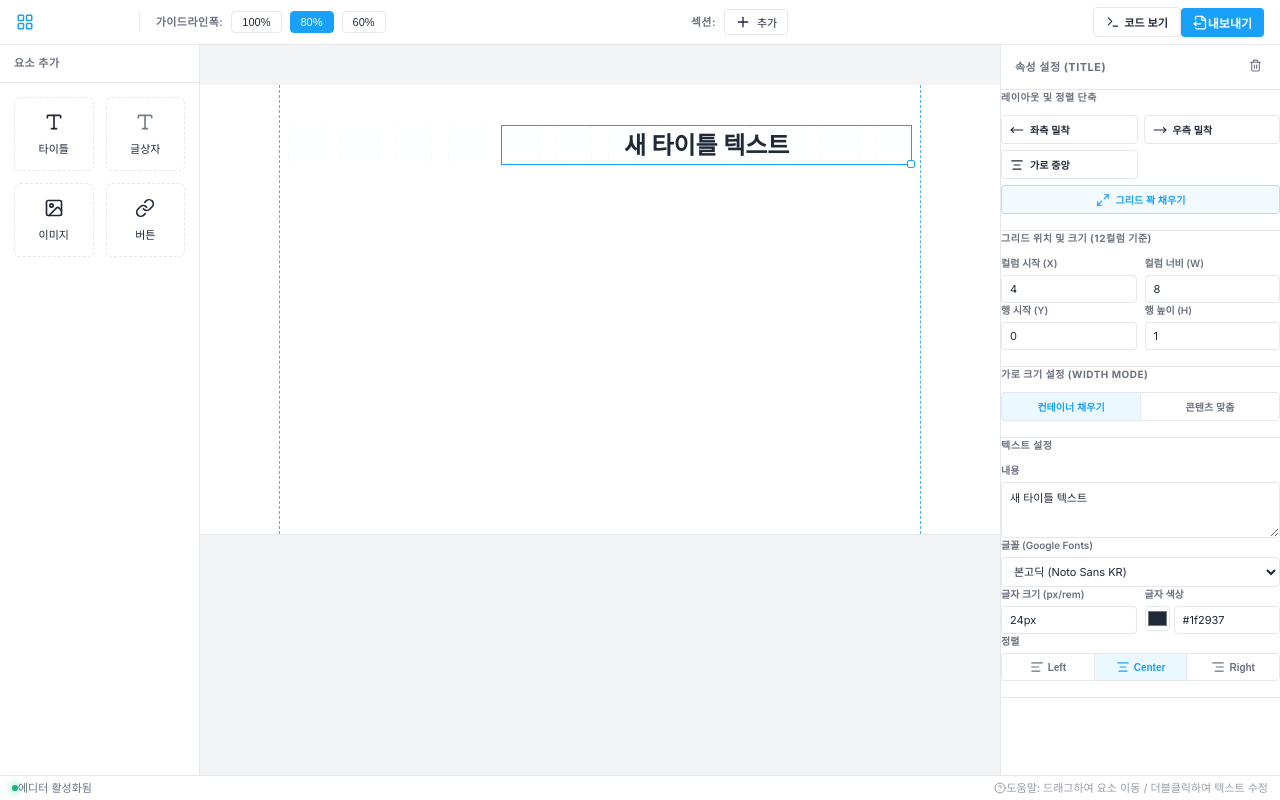
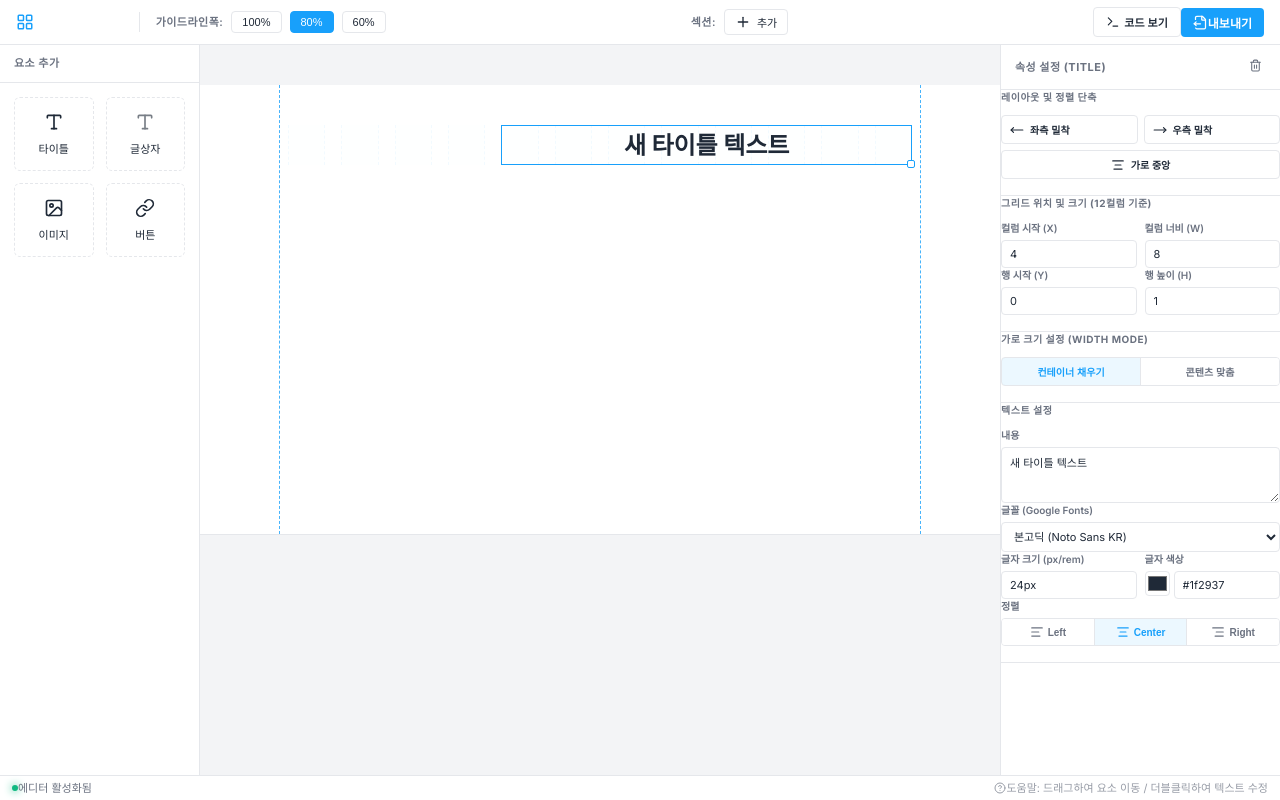
Before and after one commit to yoonzda/grid, a React (Vite) app: page / in a window 1280 px wide. Both pictures are taken after a click on the button "타이틀". Built offline with nearby package versions, Linux system fonts and the light colour scheme.

Commit message:
디자인: 중복 및 불일치 정렬 버튼 통합 (컨테이너 채우기로 12컬럼과 stretch를 원클릭 통합 처리)

```diff
--- a/src/components/SidebarProperty.tsx
+++ b/src/components/SidebarProperty.tsx
@@ -2,7 +2,7 @@ import React from 'react';
 import { Section, EditorElement } from '../types';
 import { SUPPORTED_FONTS } from '../utils/fontManager';
 import { ICON_TEMPLATES } from '../utils/iconTemplates';
-import { AlignLeft, AlignCenter, AlignRight, Maximize2, MoveLeft, MoveRight, HelpCircle, Trash2 } from 'lucide-react';
+import { AlignLeft, AlignCenter, AlignRight, MoveLeft, MoveRight, HelpCircle, Trash2 } from 'lucide-react';
 
 interface SidebarPropertyProps {
   activeElement: { sectionId: string; elementId: string } | null;
@@ -86,11 +86,6 @@ export const SidebarProperty: React.FC<SidebarPropertyProps> = ({
     const centerCol = Math.round((12 - element.gridW) / 2);
     updateElement({ gridX: Math.max(0, centerCol) });
   };
-
-  const fillGuidelineWidth = () => {
-    updateElement({ gridX: 0, gridW: 12 });
-  };
-
   return (
     <div className="properties-panel flex flex-col h-full">
       <div className="panel-header flex items-center justify-between">
@@ -114,13 +109,9 @@ export const SidebarProperty: React.FC<SidebarPropertyProps> = ({
               <MoveRight size={14} />
               <span>우측 밀착</span>
             </button>
-            <button className="shortcut-btn" onClick={alignToCenter} title="가이드 중앙 정렬">
+            <button className="shortcut-btn center-btn" onClick={alignToCenter} title="가이드 중앙 정렬">
               <AlignCenter size={14} />
               <span>가로 중앙</span>
-            </button>
-            <button className="shortcut-btn fill" onClick={fillGuidelineWidth} title="가이드라인 폭에 맞게 12컬럼 전체 채우기">
-              <Maximize2 size={14} />
-              <span>그리드 꽉 채우기</span>
             </button>
           </div>
         </div>
@@ -178,8 +169,8 @@ export const SidebarProperty: React.FC<SidebarPropertyProps> = ({
           <div className="align-buttons-row">
             <button
               className={`align-btn ${element.widthMode !== 'fit-content' ? 'active' : ''}`}
-              onClick={() => updateElement({ widthMode: 'stretch' })}
-              title="지정한 컬럼 폭(W)만큼 가로를 꽉 채웁니다 (Stretch)"
+              onClick={() => updateElement({ gridX: 0, gridW: 12, widthMode: 'stretch' })}
+              title="12컬럼 폭 전체를 가득 채우고 반응형 영역으로 설정합니다 (Stretch)"
             >
               <span>컨테이너 채우기</span>
             </button>
@@ -480,17 +471,9 @@ export const SidebarProperty: React.FC<SidebarPropertyProps> = ({
           border-color: var(--figma-accent);
         }
 
-        .shortcut-btn.fill {
+        .shortcut-btn.center-btn {
           grid-column: span 2;
-          background: rgba(24, 160, 251, 0.05);
-          border-color: rgba(24, 160, 251, 0.3);
-          color: var(--figma-accent);
           justify-content: center;
-        }
-
-        .shortcut-btn.fill:hover {
-          background: var(--figma-accent);
-          color: white;
         }
 
         /* Basic inputs */
```
